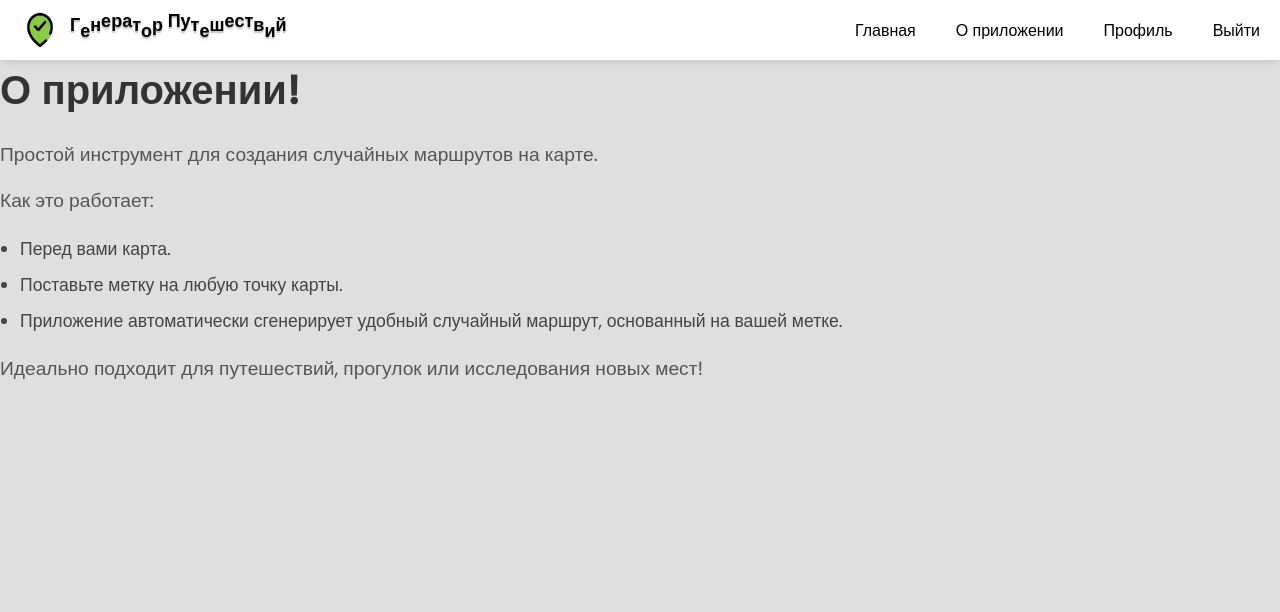
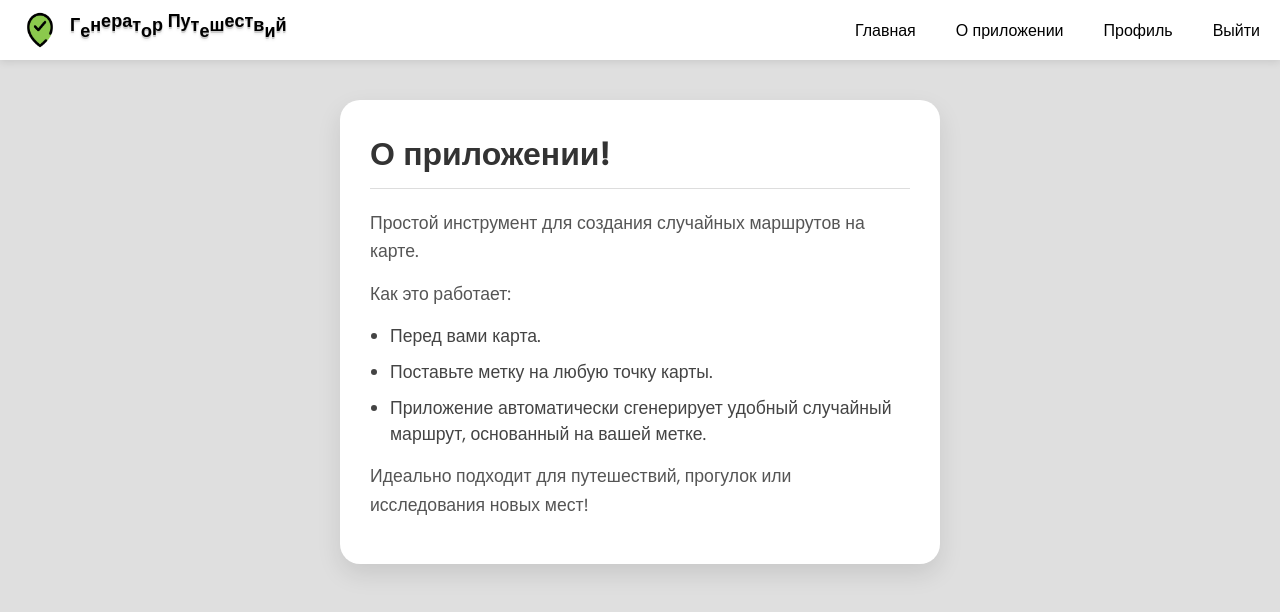
Before and after one commit to cchuvakk/random-route-generator, an Angular app in the folder frontend/: page /aboutpage in a window 1280 px wide. Shown: the top 612 px of the page. Built offline with nearby package versions, Linux system fonts and the light colour scheme; no server answers.

Commit message:
fixs bugs toast + ofroml nice aboutp

```diff
--- a/frontend/src/app/pages/aboutpage/aboutpage.component.css
+++ b/frontend/src/app/pages/aboutpage/aboutpage.component.css
@@ -1,34 +1,39 @@
-.aboit-con{
-  max-width: 800px;
-  margin: 0 auto;
-  padding: 20px;
-  font-family: Arial, sans-serif;
-  text-align: center;
-  background-color: #f9f9f9;
-  border-radius: 10px;
-  box-shadow: 0 4px 6px rgba(0, 0, 0, 0.1);
+.about-container {
+  display: flex;
+  justify-content: center;
+  padding: 40px;
 }
 
-h1{
-    color: #333;
-    font-size: 2.5rem;
-    margin-bottom: 20px;
+.about-card {
+  width: 600px;
+  padding: 30px;
+  background-color: white;
+  border-radius: 20px;
+  box-shadow: 0 10px 25px rgba(0, 0, 0, 0.1);
+  text-align: left;
 }
 
-p {
-    font-size: 1.2rem;
+.about-card h1 {
+  color: #333;
+  font-size: 2rem;
+  margin-bottom: 20px;
+  border-bottom: 1px solid #ddd;
+  padding-bottom: 10px;
+}
+
+.about-card p {
+  font-size: 1.1rem;
   color: #555;
   line-height: 1.6;
   margin-bottom: 15px;
 }
 
-  ul {
-    text-align: left;
-    margin: 20px auto;
+.about-card ul {
   padding-left: 20px;
+  margin-bottom: 15px;
 }
 
-  li {
+.about-card li {
   font-size: 1.1rem;
   margin-bottom: 10px;
   color: #444;
--- a/frontend/src/app/pages/aboutpage/aboutpage.component.html
+++ b/frontend/src/app/pages/aboutpage/aboutpage.component.html
@@ -1,4 +1,5 @@
-<div class = "about-con">
+<div class="about-container">
+    <div class="about-card">
       <h1>О приложении!</h1>
       <p>Простой инструмент для создания случайных маршрутов на карте.</p>
       <p>Как это работает:</p>
@@ -9,3 +10,4 @@
       </ul>
       <p>Идеально подходит для путешествий, прогулок или исследования новых мест!</p>
     </div>
+  </div>
--- a/frontend/src/app/toaster/toaster.component.scss
+++ b/frontend/src/app/toaster/toaster.component.scss
@@ -1,13 +1,14 @@
 .toaster-container{
     position: fixed;
-    top:20px;
-    right: 20px;
+    top:60px;
+    right: 5px;
     z-index: 1000;
     display: flex;
     flex-direction: column;
     align-items: flex-end;
     cursor: pointer;
     pointer-events: none;
+
 }
 
 .toast {
```
Lines whose indentation alone changed are shown as unchanged.
